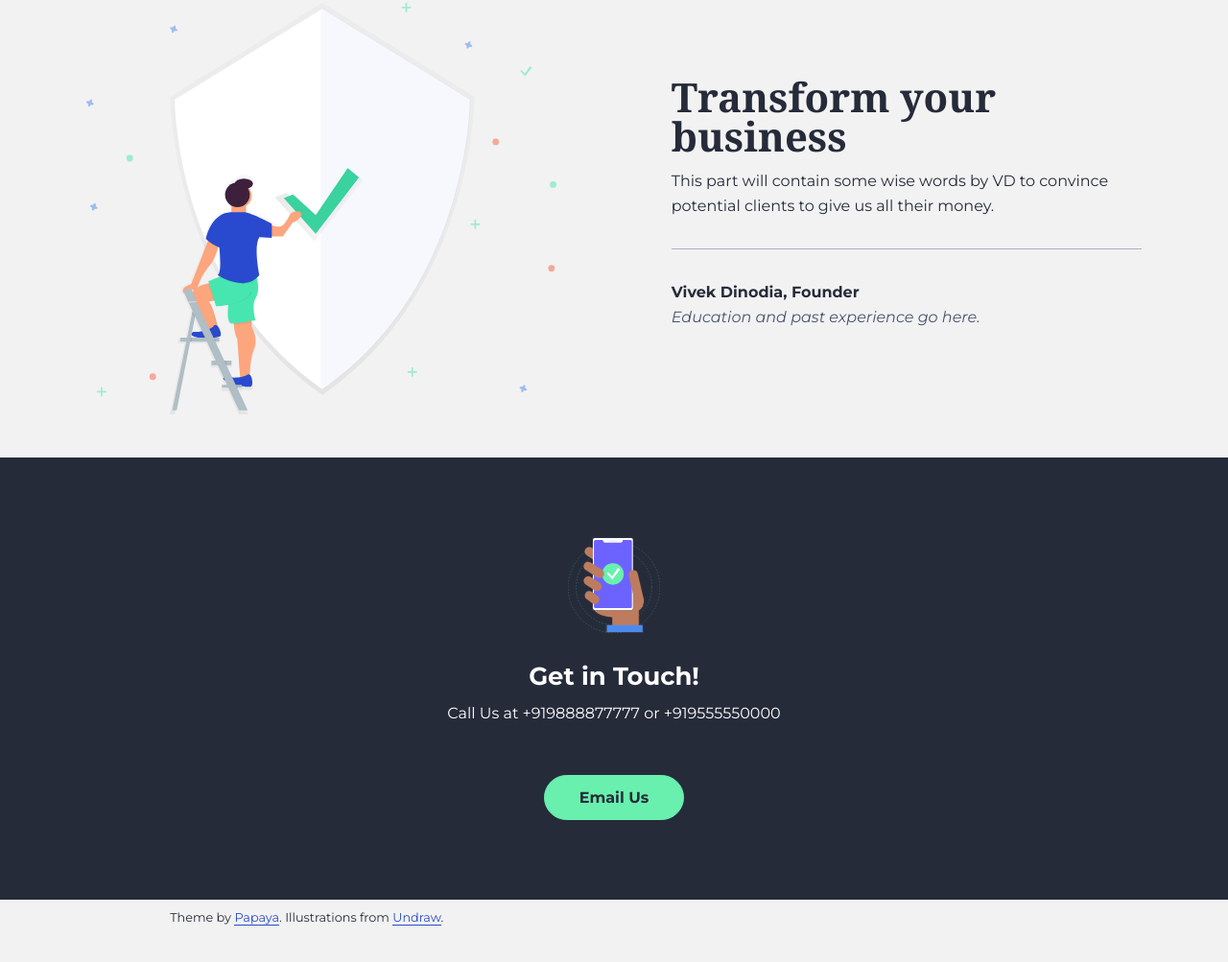
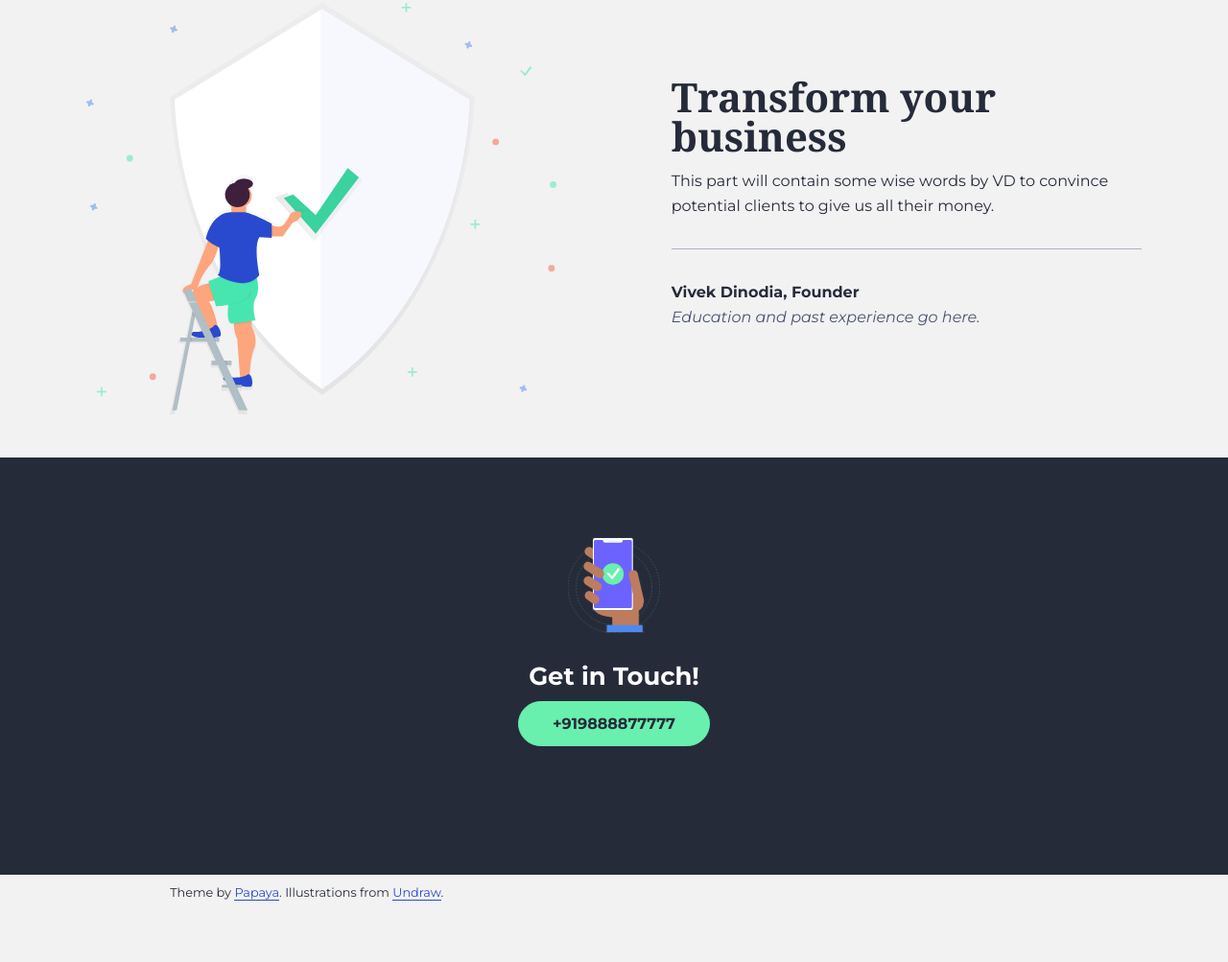
Before and after one commit to wearechalang/wearechalang.github.io, a plain HTML site: page index.html in a window 1280 px wide. Shown: the part 1233-2236 px from the top of the page at 96% size. Drawn offline with nearby package versions, Linux system fonts and the light colour scheme; a web font is replaced by a local one.

Commit message:
Add files via upload

```diff
--- a/index.html
+++ b/index.html
@@ -95,9 +95,14 @@
             <div class="container pt2 pb2">
                 <img class="cta-image mb2 reveal-on-scroll is-revealing" src="img/text.svg" alt="Text the app">
                 <p class="h3 text--white mb1 bold">Get in Touch!</p>
-                <p class="text--white mb3">Call Us at +919888877777 or +919555550000
+                <p class="text--white mb3">
+                    <a class="btn btn--secondary" href="tel:+919888877777">+919888877777</a>
+                    <!--&nbsp;OR&nbsp;
+                    <a class="btn btn--secondary" href="tel:+919555550000">+919555550000</a>-->
                 </p>
-                <a class="btn btn--secondary" href="mailto:info@chalang.in">Email Us</a>
+                <!--<a class="btn btn--secondary" href="tel:+919888877777">+919888877777</a>
+                <a class="btn btn--secondary" href="tel:+919555550000">+919555550000</a>
+                <a class="btn btn--secondary" href="mailto:info@chalang.in">Email Us</a>-->
             </div>
         </div>
 
```
